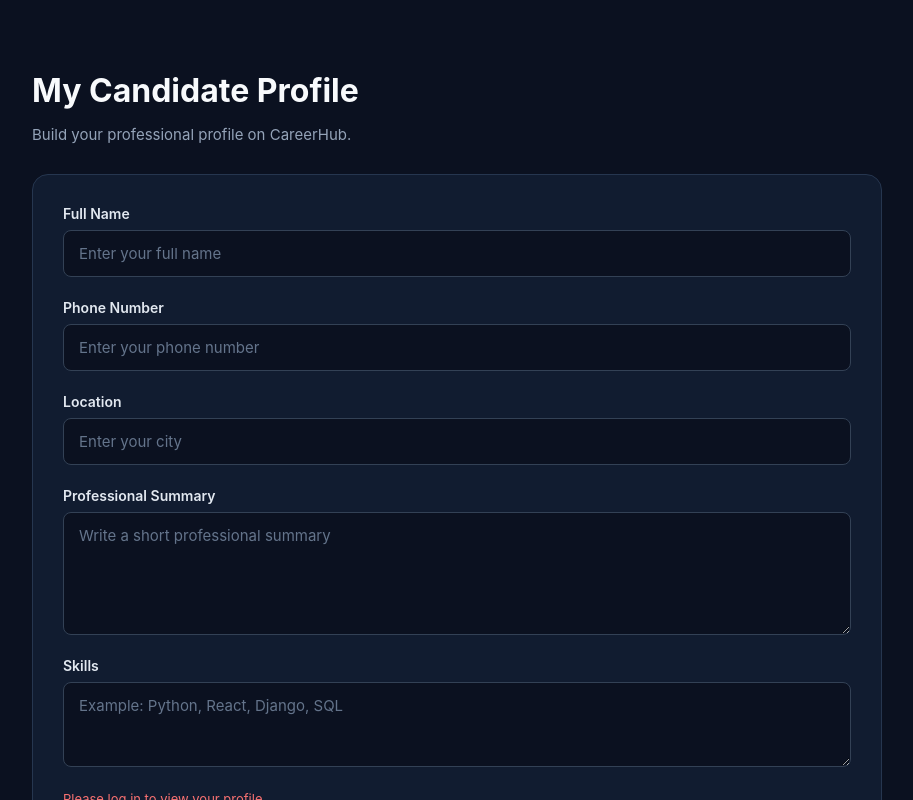
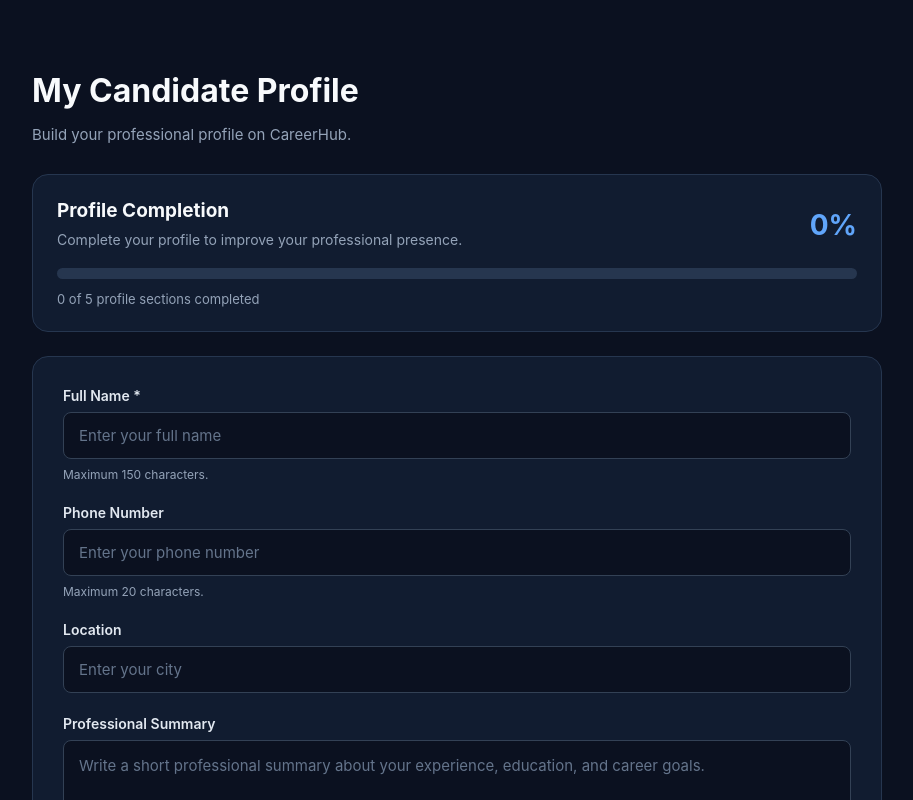
Before and after one commit to yogesh180303/job-portal-ats, a React app in the folder frontend/: page /profile in a window 1280 px wide. Shown: the top 800 px of the page, without its empty margins (183-1096 px from the left). Built offline with nearby package versions, Linux system fonts and the light colour scheme; the HTML template or start-up script is replaced by a standard one.

Commit message:
Improve candidate profile completion and validation

```diff
--- a/frontend/src/CandidateProfile.css
+++ b/frontend/src/CandidateProfile.css
@@ -1,3 +1,4 @@
+
 .profile-page {
   min-height: 100vh;
   padding: 50px 20px;
@@ -24,6 +25,64 @@
   font-size: 15px;
 }
 
+/* Profile Completion */
+.profile-completion-card {
+  background: #111c30;
+  border: 1px solid #26364f;
+  border-radius: 16px;
+  padding: 24px;
+  margin-bottom: 24px;
+}
+
+.completion-header {
+  display: flex;
+  justify-content: space-between;
+  align-items: center;
+  gap: 15px;
+  margin-bottom: 18px;
+}
+
+.completion-header h3 {
+  font-size: 19px;
+  margin: 0 0 7px;
+}
+
+.completion-header p {
+  color: #94a3b8;
+  font-size: 14px;
+  margin: 0;
+  line-height: 1.5;
+}
+
+.completion-percentage {
+  font-size: 28px;
+  font-weight: 700;
+  color: #60a5fa;
+  white-space: nowrap;
+}
+
+.completion-progress-track {
+  width: 100%;
+  height: 11px;
+  background: #26364f;
+  border-radius: 20px;
+  overflow: hidden;
+}
+
+.completion-progress-fill {
+  height: 100%;
+  background: linear-gradient(90deg, #3b82f6, #22c55e);
+  border-radius: 20px;
+  transition: width 0.3s ease;
+}
+
+.completion-count {
+  color: #94a3b8;
+  font-size: 13px;
+  margin: 12px 0 0;
+}
+
+/* Profile Form */
 .profile-card {
   background: #111c30;
   border: 1px solid #26364f;
@@ -61,6 +120,7 @@
   font-size: 15px;
   font-family: inherit;
   outline: none;
+  transition: border-color 0.2s ease, box-shadow 0.2s ease;
 }
 
 .profile-field input:focus,
@@ -71,6 +131,7 @@
 
 .profile-field textarea {
   resize: vertical;
+  line-height: 1.6;
 }
 
 .profile-field input::placeholder,
@@ -78,6 +139,24 @@
   color: #64748b;
 }
 
+.profile-field small {
+  color: #94a3b8;
+  font-size: 12px;
+}
+
+.profile-field .character-counter {
+  text-align: right;
+}
+
+.profile-loading {
+  max-width: 850px;
+  margin: 40px auto;
+  color: #94a3b8;
+  text-align: center;
+  font-size: 16px;
+}
+
+/* Responsive Design */
 @media (max-width: 600px) {
   .profile-page {
     padding: 30px 15px;
@@ -87,7 +166,19 @@
     padding: 20px;
   }
 
+  .profile-completion-card {
+    padding: 20px;
+  }
+
   .profile-header h1 {
     font-size: 26px;
   }
+
+  .completion-header h3 {
+    font-size: 17px;
+  }
+
+  .completion-percentage {
+    font-size: 24px;
+  }
 }
--- a/frontend/src/CandidateProfile.jsx
+++ b/frontend/src/CandidateProfile.jsx
@@ -2,19 +2,32 @@
 import { useState, useEffect } from "react";
 import "./CandidateProfile.css";
 
-function CandidateProfile() {
-  const [profile, setProfile] = useState({
+const INITIAL_PROFILE = {
   full_name: "",
   phone: "",
   location: "",
   professional_summary: "",
   skills: "",
-  });
+};
 
+const API_URL = "http://127.0.0.1:8000/api/auth/profile/";
+const SUMMARY_MAX_LENGTH = 1000;
+
+function CandidateProfile() {
+  const [profile, setProfile] = useState(INITIAL_PROFILE);
   const [isLoading, setIsLoading] = useState(true);
   const [isSaving, setIsSaving] = useState(false);
   const [message, setMessage] = useState("");
   const [errorMessage, setErrorMessage] = useState("");
+
+  // Calculate profile completion using the five profile fields.
+  const completedFields = Object.values(profile).filter(
+    (value) => String(value).trim().length > 0
+  ).length;
+
+  const completionPercentage = Math.round(
+    (completedFields / Object.keys(INITIAL_PROFILE).length) * 100
+  );
 
   // Load the candidate profile from Django when the page opens.
   useEffect(() => {
@@ -28,15 +41,12 @@ function CandidateProfile() {
       }
 
       try {
-        const response = await fetch(
-          "http://127.0.0.1:8000/api/auth/profile/",
-          {
+        const response = await fetch(API_URL, {
           method: "GET",
           headers: {
             Authorization: `Bearer ${accessToken}`,
           },
-          }
-        );
+        });
 
         const data = await response.json();
 
@@ -68,9 +78,12 @@ function CandidateProfile() {
       ...previousProfile,
       [name]: value,
     }));
+
+    setMessage("");
+    setErrorMessage("");
   };
 
-  // Save the candidate profile to Django.
+  // Validate and save the candidate profile.
   const handleSubmit = async (event) => {
     event.preventDefault();
 
@@ -84,27 +97,75 @@ function CandidateProfile() {
       return;
     }
 
+    if (!profile.full_name.trim()) {
+      setErrorMessage("Please enter your full name.");
+      return;
+    }
+
+    if (profile.full_name.trim().length > 150) {
+      setErrorMessage("Full name cannot exceed 150 characters.");
+      return;
+    }
+
+    if (profile.phone.trim().length > 20) {
+      setErrorMessage("Phone number cannot exceed 20 characters.");
+      return;
+    }
+
+    if (
+      profile.phone.trim() &&
+      !/^[+()\d\s.-]+$/.test(profile.phone.trim())
+    ) {
+      setErrorMessage(
+        "Please enter a valid phone number using digits and common phone symbols."
+      );
+      return;
+    }
+
+    if (profile.location.trim().length > 150) {
+      setErrorMessage("Location cannot exceed 150 characters.");
+      return;
+    }
+
+    if (profile.professional_summary.length > SUMMARY_MAX_LENGTH) {
+      setErrorMessage(
+        `Professional summary cannot exceed ${SUMMARY_MAX_LENGTH} characters.`
+      );
+      return;
+    }
+
     setIsSaving(true);
 
     try {
-      const response = await fetch(
-        "http://127.0.0.1:8000/api/auth/profile/",
-        {
+      const response = await fetch(API_URL, {
         method: "PUT",
         headers: {
           "Content-Type": "application/json",
           Authorization: `Bearer ${accessToken}`,
         },
-          body: JSON.stringify(profile),
-        }
-      );
+        body: JSON.stringify({
+          ...profile,
+          full_name: profile.full_name.trim(),
+          phone: profile.phone.trim(),
+          location: profile.location.trim(),
+        }),
+      });
 
       const data = await response.json();
 
       if (!response.ok) {
-        throw new Error(
-          data.detail || "Could not save your profile. Please try again."
-        );
+        const errorText =
+          data.detail ||
+          Object.entries(data)
+            .map(([field, errors]) => {
+              const error = Array.isArray(errors)
+                ? errors.join(" ")
+                : String(errors);
+              return `${field}: ${error}`;
+            })
+            .join(" ");
+
+        throw new Error(errorText || "Could not save your profile.");
       }
 
       setProfile({
@@ -124,80 +185,151 @@ function CandidateProfile() {
   };
 
   if (isLoading) {
-    return <div className="profile-page">Loading your profile...</div>;
+    return (
+      <div className="profile-page">
+        <div className="profile-loading">Loading your profile...</div>
+      </div>
+    );
   }
 
   return (
     <div className="profile-page">
       <div className="profile-container">
+
         <div className="profile-header">
           <h1>My Candidate Profile</h1>
           <p>Build your professional profile on CareerHub.</p>
         </div>
 
+        {/* Profile Completion */}
+        <div className="profile-completion-card">
+          <div className="completion-header">
+            <div>
+              <h3>Profile Completion</h3>
+              <p>Complete your profile to improve your professional presence.</p>
+            </div>
+
+            <span className="completion-percentage">
+              {completionPercentage}%
+            </span>
+          </div>
+
+          <div
+            className="completion-progress-track"
+            role="progressbar"
+            aria-label="Profile completion"
+            aria-valuenow={completionPercentage}
+            aria-valuemin="0"
+            aria-valuemax="100"
+          >
+            <div
+              className="completion-progress-fill"
+              style={{ width: `${completionPercentage}%` }}
+            />
+          </div>
+
+          <p className="completion-count">
+            {completedFields} of 5 profile sections completed
+          </p>
+        </div>
+
         <div className="profile-card">
           <form className="profile-form" onSubmit={handleSubmit}>
+
             <div className="profile-field">
-              <label>Full Name</label>
+              <label htmlFor="full_name">Full Name *</label>
+
               <input
+                id="full_name"
                 type="text"
                 name="full_name"
                 value={profile.full_name}
                 onChange={handleChange}
                 placeholder="Enter your full name"
+                maxLength={150}
+                required
               />
+
+              <small>Maximum 150 characters.</small>
             </div>
 
             <div className="profile-field">
-              <label>Phone Number</label>
+              <label htmlFor="phone">Phone Number</label>
+
               <input
+                id="phone"
                 type="tel"
                 name="phone"
                 value={profile.phone}
                 onChange={handleChange}
                 placeholder="Enter your phone number"
+                maxLength={20}
               />
+
+              <small>Maximum 20 characters.</small>
             </div>
 
             <div className="profile-field">
-              <label>Location</label>
+              <label htmlFor="location">Location</label>
+
               <input
+                id="location"
                 type="text"
                 name="location"
                 value={profile.location}
                 onChange={handleChange}
                 placeholder="Enter your city"
+                maxLength={150}
               />
             </div>
 
             <div className="profile-field">
-              <label>Professional Summary</label>
+              <label htmlFor="professional_summary">
+                Professional Summary
+              </label>
+
               <textarea
+                id="professional_summary"
                 name="professional_summary"
                 value={profile.professional_summary}
                 onChange={handleChange}
-                placeholder="Write a short professional summary"
+                placeholder="Write a short professional summary about your experience, education, and career goals."
                 rows="5"
+                maxLength={SUMMARY_MAX_LENGTH}
               />
+
+              <small className="character-counter">
+                {profile.professional_summary.length}/{SUMMARY_MAX_LENGTH} characters
+              </small>
             </div>
 
             <div className="profile-field">
-              <label>Skills</label>
+              <label htmlFor="skills">Skills</label>
+
               <textarea
+                id="skills"
                 name="skills"
                 value={profile.skills}
                 onChange={handleChange}
                 placeholder="Example: Python, React, Django, SQL"
                 rows="3"
               />
+
+              <small>
+                Separate your skills with commas.
+              </small>
             </div>
 
             {message && (
-              <p className="form-message form-success">{message}</p>
+              <p className="form-message form-success" role="status">
+                {message}
+              </p>
             )}
 
             {errorMessage && (
-              <p className="form-message form-error">{errorMessage}</p>
+              <p className="form-message form-error" role="alert">
+                {errorMessage}
+              </p>
             )}
 
             <button
@@ -207,6 +339,7 @@ function CandidateProfile() {
             >
               {isSaving ? "Saving..." : "Save Profile"}
             </button>
+
           </form>
         </div>
       </div>
```
Lines whose indentation alone changed are shown as unchanged.
